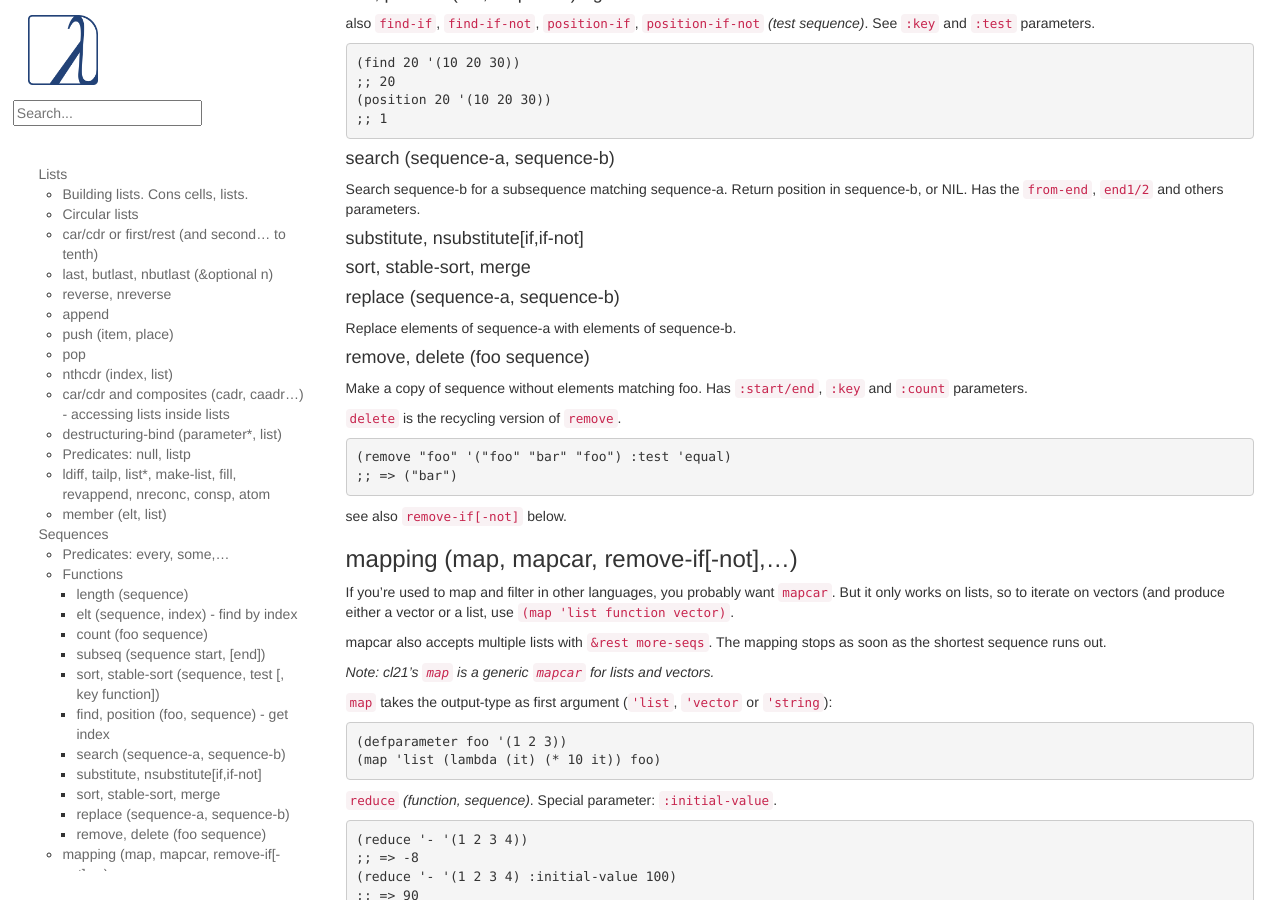
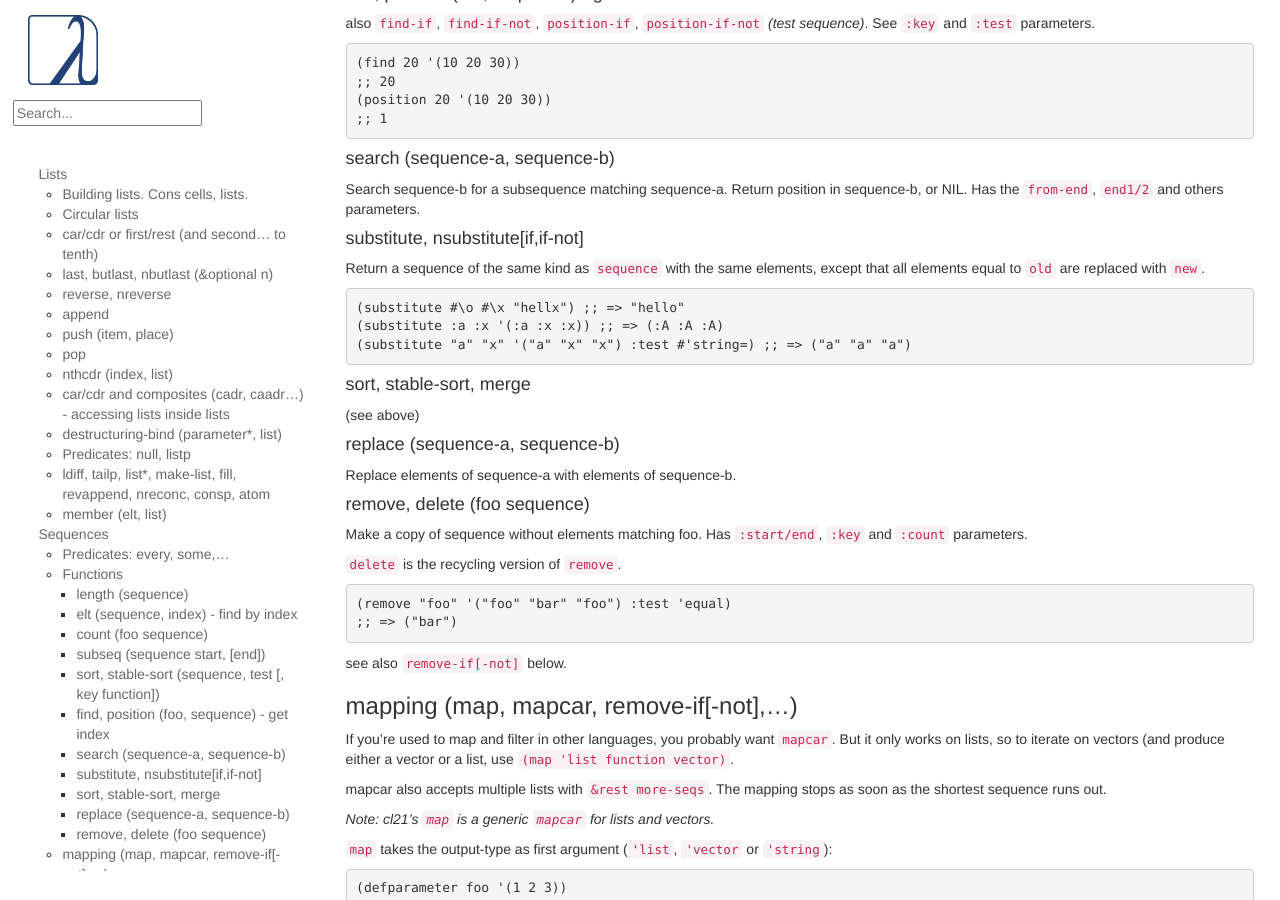
Before and after one commit to LispCookbook/cl-cookbook, a Jekyll site: the page built from data-structures.md, in a window 1280 px wide and 900 px high, scrolled down 6645 px. Built offline with Jekyll 4.4.1, drawn with Linux system fonts in a browser that asks for light colours.

Commit message:
data structures: substitute docstring and example

```diff
--- a/data-structures.md
+++ b/data-structures.md
@@ -481,7 +481,18 @@ parameters.
 
 #### substitute, nsubstitute[if,if-not]
 
+Return a sequence of the same kind as `sequence` with the same elements,
+except that all elements equal to `old` are replaced with `new`.
+
+~~~lisp
+(substitute #\o #\x "hellx") ;; => "hello"
+(substitute :a :x '(:a :x :x)) ;; => (:A :A :A)
+(substitute "a" "x" '("a" "x" "x") :test #'string=) ;; => ("a" "a" "a")
+~~~
+
 #### sort, stable-sort, merge
+
+(see above)
 
 #### replace (sequence-a, sequence-b)
 
```
